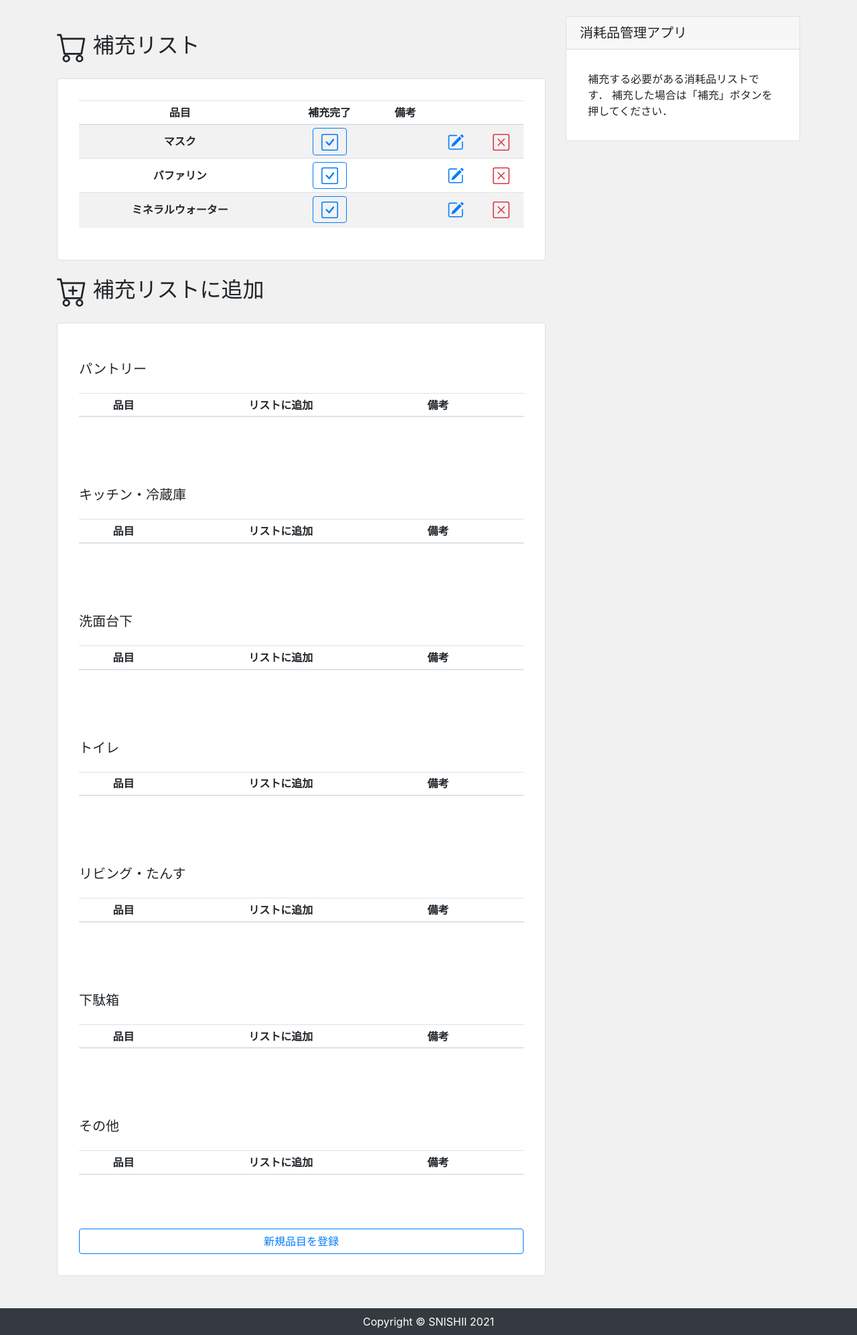
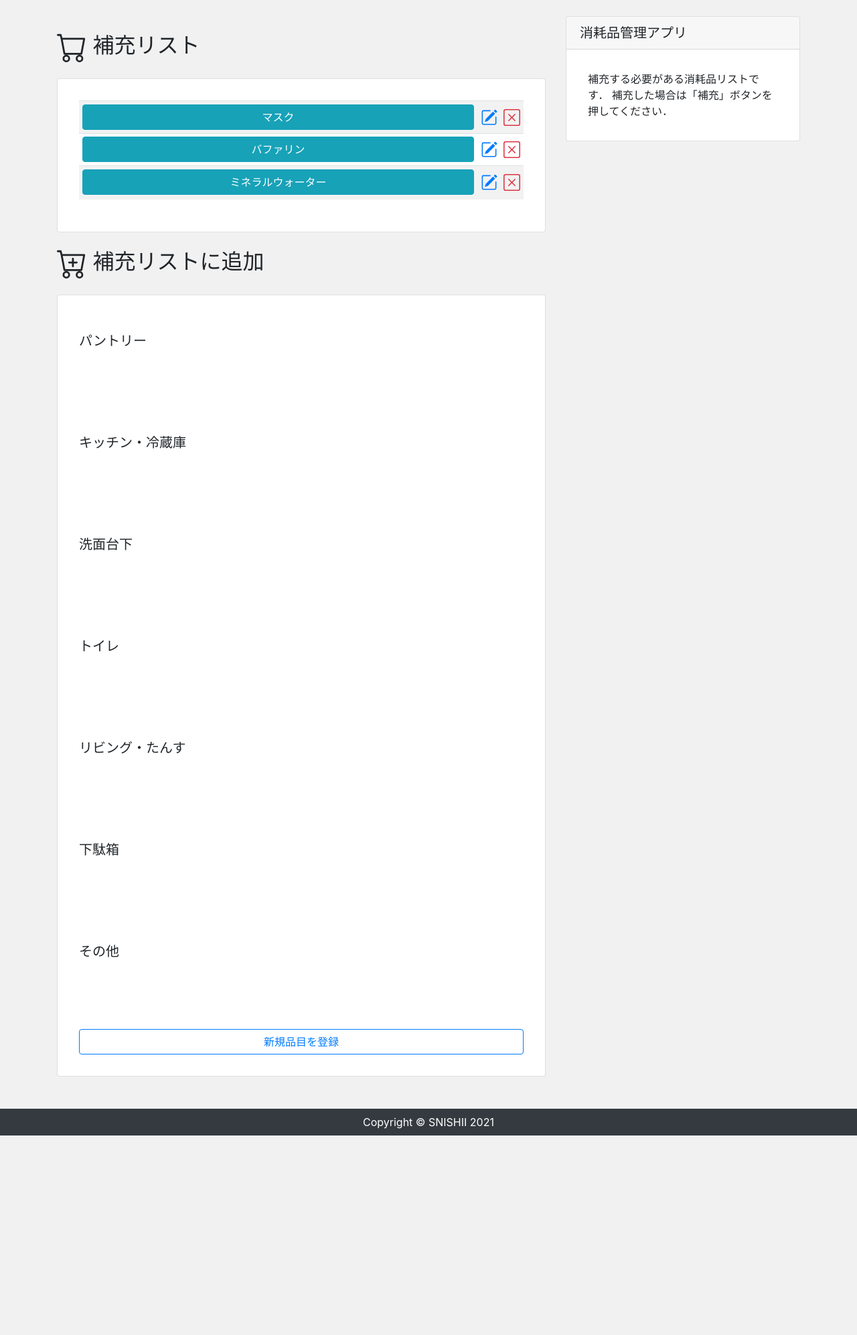
Before and after one commit to riadd188/wasabi, a Django app: page / in a window 1280 px wide. Shown: the part 56-2050 px from the top of the page at 67% size. After the commit the page ends 1752 px from the top, so only its background shows below. Run offline with Django 3.2, Linux system fonts and the light colour scheme; a user stored in the database is signed in; data comes from the database, SQL or seed files in the repository; both versions use the stored data as it was after the commit; lists and menus that the app fills with data are empty; some libraries are stand-ins or nearby versions.

Commit message:
modify layout

```diff
--- a/tobuy/app/templates/app/index.html
+++ b/tobuy/app/templates/app/index.html
@@ -12,30 +12,34 @@
             <div class="card-body">
                 {% if isexist_need %}
                 <table class="table table-striped text-center table-sm align-middle">
+                    <style>/*
                         <thead>
                             <tr>
                                 <th class="align-middle">品目</th>
                                 <th class="align-middle">補充完了</th>
-                             <th class="align-middle">備考</th>
+                                <!-- <th class="align-middle">備考</th> -->
                                 <!--  <th class="align-middle">追加日</th> -->
                                 <!--  <th class="align-middle">登録者</th> -->
                                 <th class="align-middle"></th>
                                 <th class="align-middle"></th>
                             </tr>
                         </thead>
+                    */</style>
                     <tbody>
                         {% for item in item_data %}
                         {% if item.need %}
                         <tr>
-                             <th class="align-middle">{{ item.item }}</th>
                              <!-- 補充完了 -->
-                             <th class="align-middle">
-                                <a class="btn btn-outline-primary" href="{% url 'restock' item.id %}"><svg xmlns="http://www.w3.org/2000/svg" width="25" height="25" fill="currentColor" class="bi bi-check-square" viewBox="0 0 16 16">
+                             <th class="align-middle" style="width:100%;">
+                                <a class="btn btn-info" style="width:100%;" href="{% url 'restock' item.id %}">
+                                    <!-- <svg xmlns="http://www.w3.org/2000/svg" width="25" height="25" fill="currentColor" class="bi bi-check-square" viewBox="0 0 16 16">
                                     <path d="M14 1a1 1 0 0 1 1 1v12a1 1 0 0 1-1 1H2a1 1 0 0 1-1-1V2a1 1 0 0 1 1-1h12zM2 0a2 2 0 0 0-2 2v12a2 2 0 0 0 2 2h12a2 2 0 0 0 2-2V2a2 2 0 0 0-2-2H2z"/>
                                     <path d="M10.97 4.97a.75.75 0 0 1 1.071 1.05l-3.992 4.99a.75.75 0 0 1-1.08.02L4.324 8.384a.75.75 0 1 1 1.06-1.06l2.094 2.093 3.473-4.425a.235.235 0 0 1 .02-.022z"/>
-                                  </svg></a>
+                                    </svg> -->
+                                {{ item.item }}
+                                </a>
                             </th>
-                            <th class="align-middle">{{ item.memo }}</th>
+                            <!-- <th class="align-middle">{{ item.memo }}</th> -->
                             <!--  <th class="align-middle">{{ item.created }}</th> -->
                             <!--  <th class="align-middle">{{ item.registerer }}</th> -->
                              <th class="align-middle">
@@ -78,32 +82,37 @@
                 <h5 class="my-4">{{ place.1}}</h5>
                 <!-- <div class="card-header">{{ place.1 }}</div> -->
                 <table class="table table-striped text-center table-sm">
+                    <style>/*
                     <thead>
                         <tr class="align-middle">
                             <th class="align-middle">品目</th>
                             <!--  <th class="align-middle">補充</th> -->
                             <th class="align-middle">リストに追加</th>
-                            <th class="align-middle">備考</th>
+                            <!-- <th class="align-middle">備考</th> -->
                             <!--  <th class="align-middle">追加日</th> -->
                             <!--  <th class="align-middle">登録者</th> -->
                             <th class="align-middle"></th>
                             <th class="align-middle"></th>
                         </tr>
                     </thead>
+                    */</style>
                     <tbody>
                         {% for item in item_data %}
                         {% if not item.need %}
                         {% if item.place == place.0 %}
                         <tr>
-                            <th class="align-middle">{{ item.item }}</th>
+
                             <!-- 追加ボタン -->
-                            <th class="align-middle">
-                                <a class="btn btn-outline-success" href="{% url 'addlist' item.id %}"><svg xmlns="http://www.w3.org/2000/svg" width="25" height="25" fill="currentColor" class="bi bi-cart-plus" viewBox="0 0 16 16">
+                            <th class="align-middle" style="width:100%;">
+                                <a class="btn btn-success" style="width:100%;" href="{% url 'addlist' item.id %}">
+                                    <!-- <svg xmlns="http://www.w3.org/2000/svg" width="25" height="25" fill="currentColor" class="bi bi-cart-plus" viewBox="0 0 16 16">
                                     <path d="M9 5.5a.5.5 0 0 0-1 0V7H6.5a.5.5 0 0 0 0 1H8v1.5a.5.5 0 0 0 1 0V8h1.5a.5.5 0 0 0 0-1H9V5.5z"/>
                                     <path d="M.5 1a.5.5 0 0 0 0 1h1.11l.401 1.607 1.498 7.985A.5.5 0 0 0 4 12h1a2 2 0 1 0 0 4 2 2 0 0 0 0-4h7a2 2 0 1 0 0 4 2 2 0 0 0 0-4h1a.5.5 0 0 0 .491-.408l1.5-8A.5.5 0 0 0 14.5 3H2.89l-.405-1.621A.5.5 0 0 0 2 1H.5zm3.915 10L3.102 4h10.796l-1.313 7h-8.17zM6 14a1 1 0 1 1-2 0 1 1 0 0 1 2 0zm7 0a1 1 0 1 1-2 0 1 1 0 0 1 2 0z"/>
-                                  </svg></a>
+                                  </svg> -->
+                                  {{ item.item }}
+                                </a>
                             </th>
-                            <th class="align-middle">{{ item.memo }}</th>
+                            <!-- <th class="align-middle">{{ item.memo }}</th> -->
                             <!--  <th class="align-middle">{{ item.created }}</th> -->
                             <!--  <th class="align-middle">{{ item.registerer }}</th> -->
                             <!-- 編集ボタン -->
--- a/tobuy/app/templates/app/post_form.html
+++ b/tobuy/app/templates/app/post_form.html
@@ -15,7 +15,7 @@
     <div class="formpost">
         {% render_field form.memo class="form-control" placeholder="備考を入力" %}
     </div> -->
-    <table class="table">
+    <table class="table table-striped table-sm">
         <tbody>
             {% for field in form %}
                 <tr>
@@ -23,10 +23,9 @@
                     <td>{{ field }} {{ field.errors }}</td>
                 </tr>
             {% endfor %}
+            <tr><td colspan="2"><button class="btn btn-primary" type="submit" style="width:100%;">登録する</button></td></tr>
         </tbody>
     </table>
-    <div class="my-4"><button class="btn btn-primary" type="submit">登録する</button></div>
-
 </form>
 
 
```
Also changed, not shown: tobuy/db.sqlite3. Lines whose indentation alone changed are shown as unchanged.
